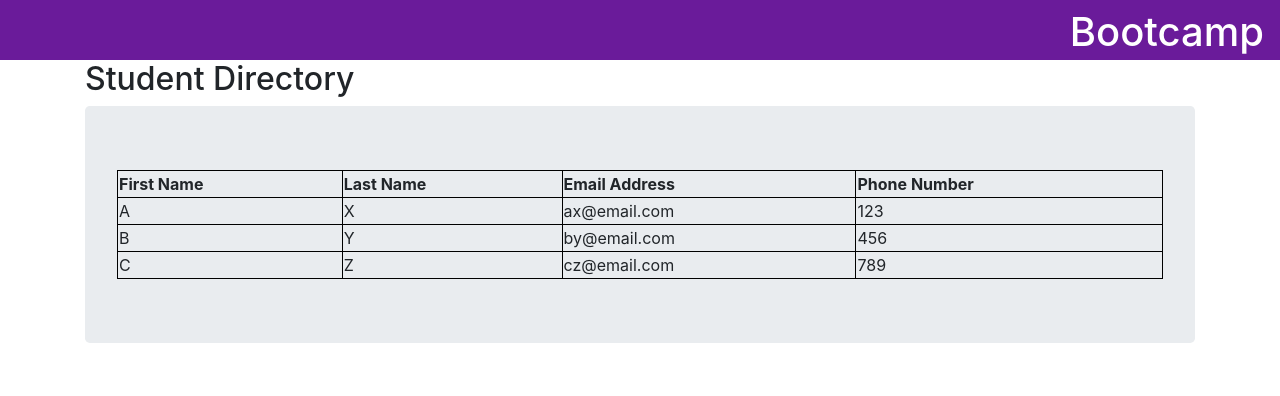
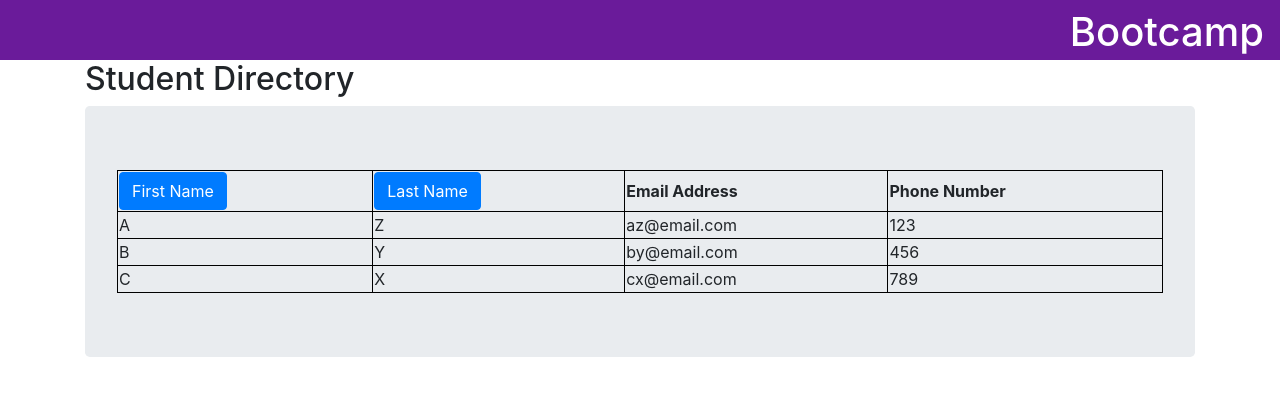
Before and after one commit to aritse/employee-directory, a React (Create React App) app: page / in a window 1280 px wide. Shown: the top 396 px of the page. Built offline with nearby package versions, Linux system fonts and the light colour scheme.

Commit message:
created TableHeader component

```diff
--- a/src/components/Directory.js
+++ b/src/components/Directory.js
@@ -2,10 +2,31 @@ import React from "react";
 import "../styles/Table.css";
 import Student from "./Student";
 import students from "../students.json";
+import TableHeader from "./TableHeader";
 
 class Directory extends React.Component {
   state = {
-    students: students
+    students: students,
+    sortBy: "firstName"
+  };
+
+  // sort = () => {
+  //   switch (this.state.sortBy) {
+  //     case 0:
+  //       this.state.students.sort((a, b) => (a.firstName > b.firstName ? 1 : -1));
+  //       break;
+  //     case 1:
+  //       this.state.students.sort((a, b) => (a.lastName > b.lastName ? 1 : -1));
+  //       break;
+  //     default:
+  //       break;
+  //   }
+  // };
+
+  sortBy = event => {
+    this.setState({
+      sortBy: event.target.value
+    });
   };
 
   render() {
@@ -15,15 +36,10 @@ class Directory extends React.Component {
         <div className="jumbotron">
           <table>
             <thead>
-              <tr>
-                <th>First Name</th>
-                <th>Last Name</th>
-                <th>Email Address</th>
-                <th>Phone Number</th>
-              </tr>
+              <TableHeader sortStudents={this.sortBy} columns={["First Name", "Last Name", "Email Address", "Phone Number"]} />
             </thead>
             <tbody>
-              {this.state.students.map((info, id) => (
+              {this.state.students.sort().map((info, id) => (
                 <Student key={id} student={info} />
               ))}
             </tbody>
--- /dev/null
+++ b/src/components/TableHeader.js
@@ -0,0 +1,22 @@
+import React from "react";
+
+function TableHeader(props) {
+  return (
+    <tr>
+      <th>
+        <button className="btn btn-primary" onSubmit={props.sortStudents}>
+          {props.columns[0]}
+        </button>{" "}
+      </th>
+      <th>
+        <button className="btn btn-primary" onClick={props.sortStudents}>
+          {props.columns[1]}
+        </button>{" "}
+      </th>
+      <th>{props.columns[2]}</th>
+      <th>{props.columns[3]}</th>
+    </tr>
+  );
+}
+
+export default TableHeader;
--- a/src/students.json
+++ b/src/students.json
@@ -1,8 +1,8 @@
 [
   {
     "firstName": "A",
-    "lastName": "X",
-    "emailAddress": "ax@email.com",
+    "lastName": "Z",
+    "emailAddress": "az@email.com",
     "phoneNumber": "123"
   },
   {
@@ -13,8 +13,8 @@
   },
   {
     "firstName": "C",
-    "lastName": "Z",
-    "emailAddress": "cz@email.com",
+    "lastName": "X",
+    "emailAddress": "cx@email.com",
     "phoneNumber": "789"
   }
 ]
```
